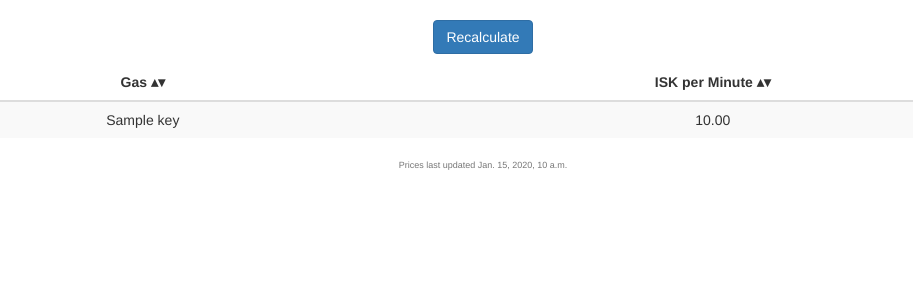
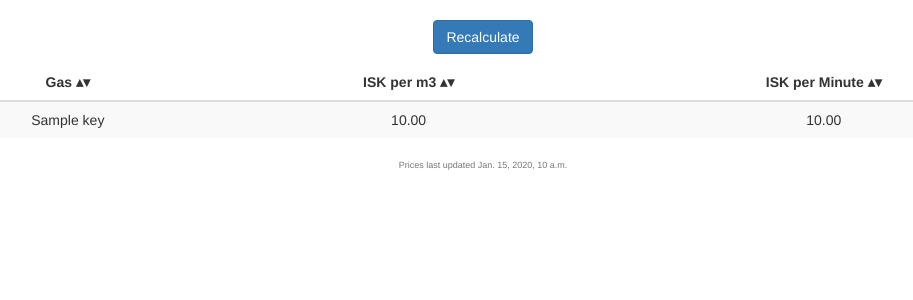
Before and after one commit to eric-oaktree/gasbuddy, a Django app: template home/templates/home/home.html in a window 1280 px wide. Shown: the part 51-351 px from the top of the page, without its empty margins (157-1070 px from the left). Run offline with Django 3.2, Linux system fonts and the light colour scheme; the template is opened without the code that fills it: most values are stand-ins (such as "Sample title", 1, 10 or a date in 2020); parts of the project's set-up code (start-up, migrations or seed data) failed here and were passed over; some libraries are stand-ins or nearby versions.

Commit message:
added isk-m3

```diff
--- a/home/templates/home/home.html
+++ b/home/templates/home/home.html
@@ -24,6 +24,7 @@
     <thead>
     <tr>
       <th class="text-center">Gas</th>
+      <th class="text-center">ISK per m3</th>
       <th class="text-center">ISK per Minute</th>
     </tr>
   </thead>
@@ -31,7 +32,8 @@
     {% for key, value in isk_min.items %}
     <tr>
       <td>{{key}}</td>
-      <td>{{value|floatformat:2|intcomma}}</td>
+      <td>{{value.1|floatformat:2|intcomma}}</td>
+      <td>{{value.0|floatformat:2|intcomma}}</td>
     </tr>
     {% empty %}
     <tr>
--- a/home/views.py
+++ b/home/views.py
@@ -47,7 +47,9 @@ def home(request):
     for gas in gases:
         g = gas.name
         vol = gas.volume
-        isk_min[g] = ((Decimal(y) / Decimal(gas.volume)) * 2) * (60 / Decimal(c)) * Decimal(gas.last_price)
+         isk_min_val = ((Decimal(y) / Decimal(gas.volume)) * 2) * (60 / Decimal(c)) * Decimal(gas.last_price)
+         isk_mthree = Decimal(gas.last_price) / Decimal(gas.volume))
+         isk_min[g] = [isk_min_val, isk_mthree]
 
     u = APICheck.objects.get(id=1)
 
```
